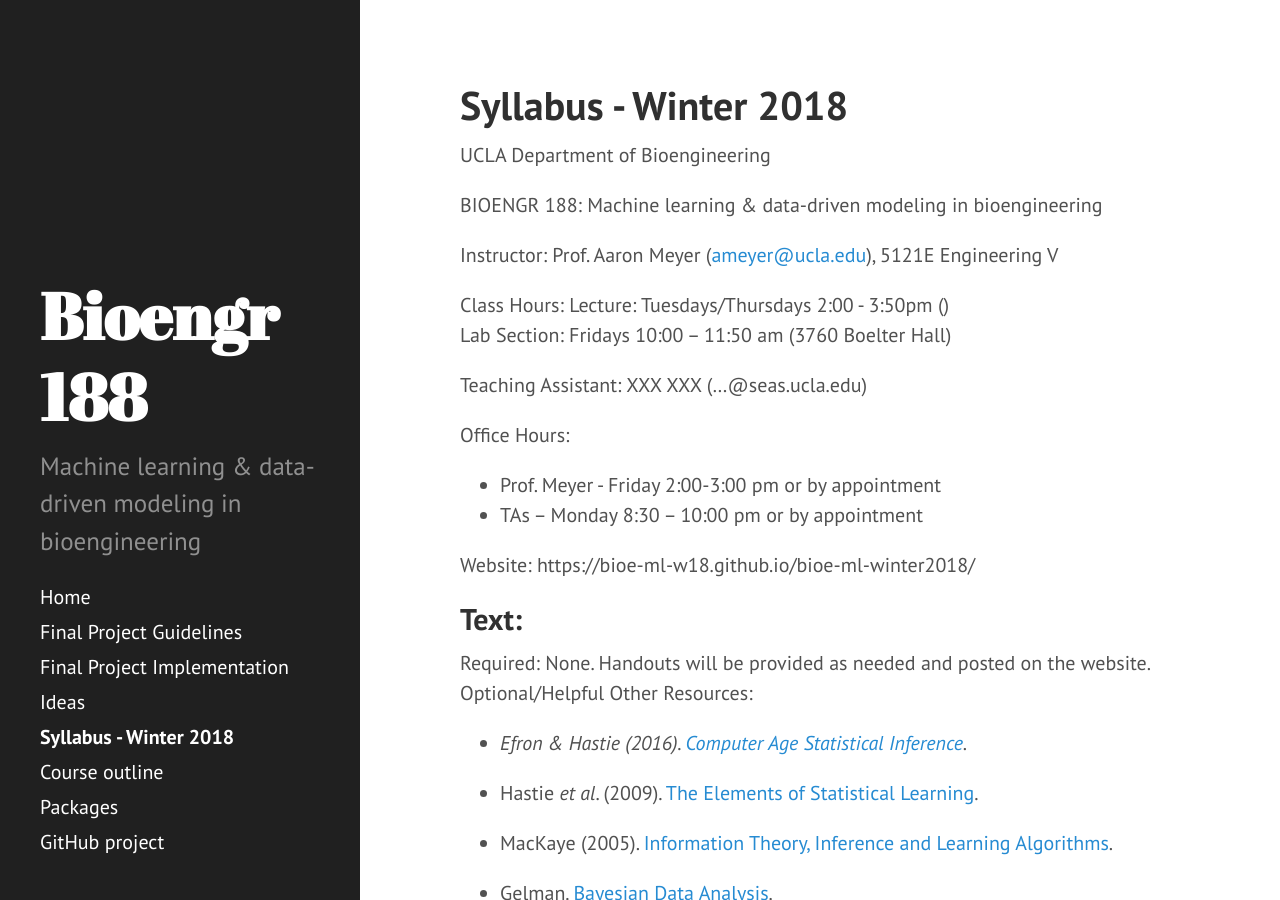
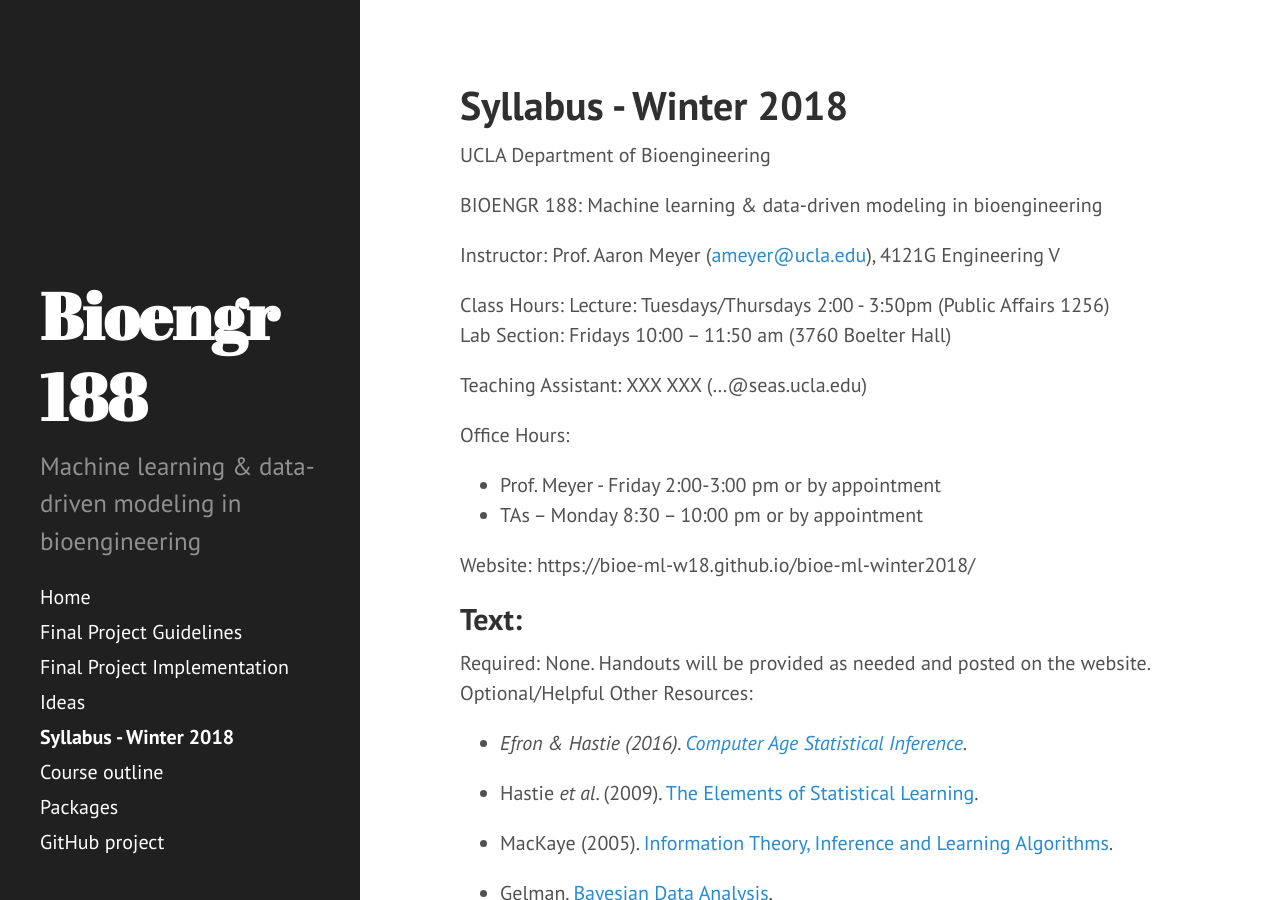
Before and after one commit to adprl14/bioe-ml-winter2018, a Jekyll site: the page built from index.md, in a window 1280 px wide and 900 px high. Built offline with Jekyll 4.4.1, drawn with Linux system fonts in a browser that asks for light colours.

Commit message:
Update index.md

```diff
--- a/index.md
+++ b/index.md
@@ -6,9 +6,9 @@ UCLA Department of Bioengineering
 
 BIOENGR 188: Machine learning & data-driven modeling in bioengineering
 
-Instructor: Prof. Aaron Meyer (<ameyer@ucla.edu>), 5121E Engineering V
+Instructor: Prof. Aaron Meyer (<ameyer@ucla.edu>), 4121G Engineering V
 
-Class Hours: Lecture: Tuesdays/Thursdays 2:00 - 3:50pm ()
+Class Hours: Lecture: Tuesdays/Thursdays 2:00 - 3:50pm (Public Affairs 1256)
 Lab Section: Fridays 10:00 – 11:50 am (3760 Boelter Hall)
 
 Teaching Assistant: XXX XXX (...@seas.ucla.edu)
```
